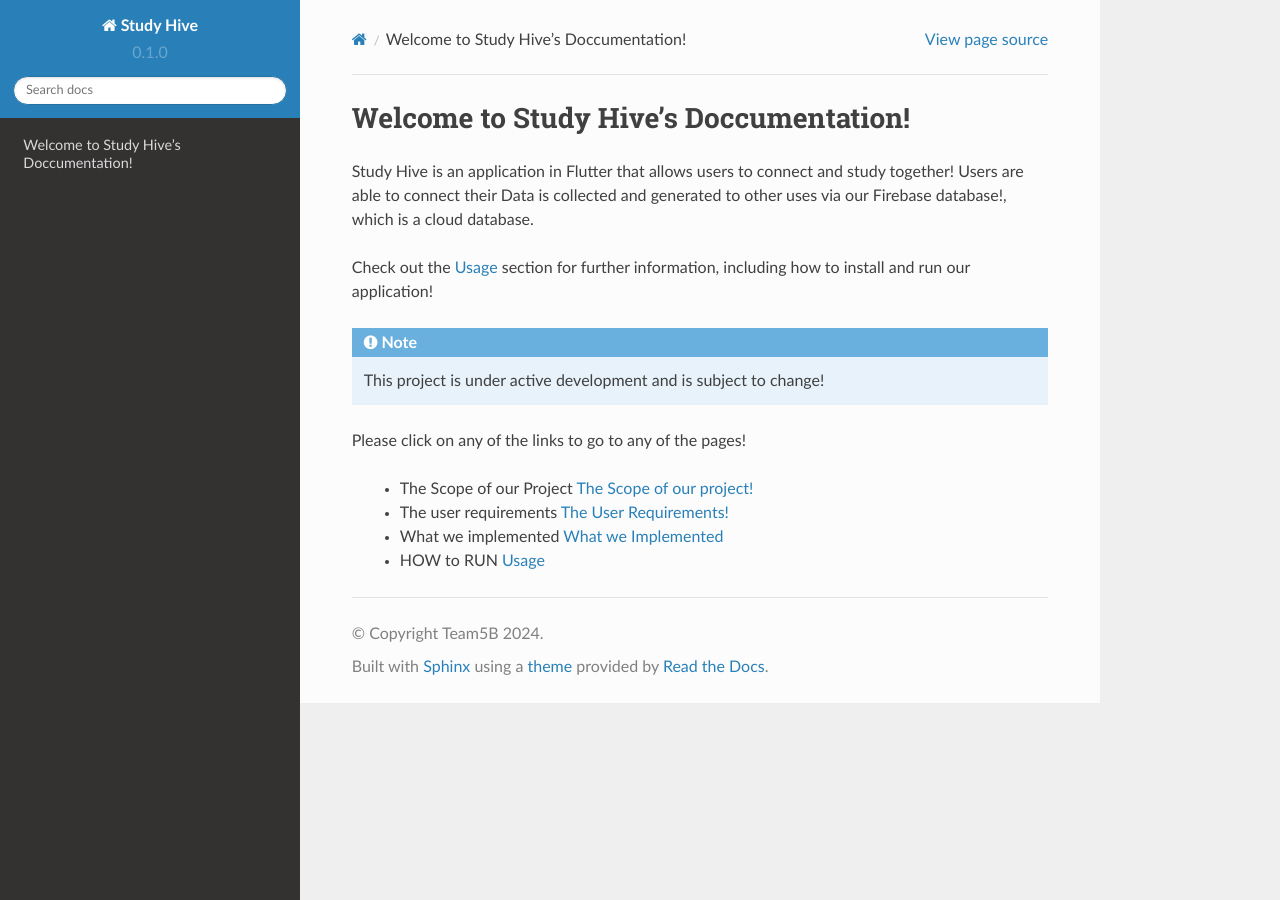
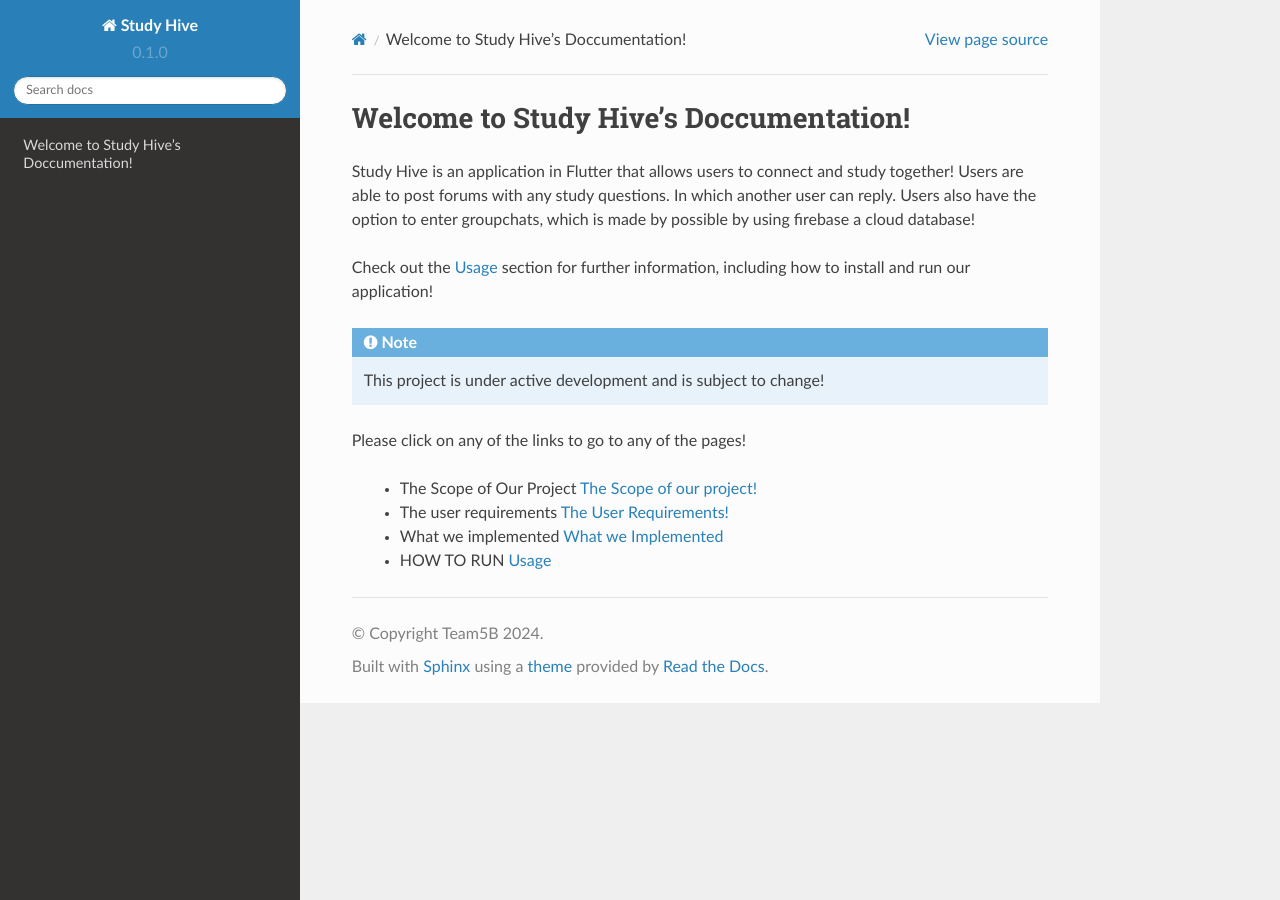
Before and after one commit to Harry-Howard/readthedocs, a Sphinx documentation site: the page built from docs/source/index.rst, in a window 1280 px wide. Built offline with Sphinx 7.4.7 and the Read the Docs theme 2.0.0, drawn with Linux system fonts in a browser that asks for light colours.

Commit message:
Update index.rst

```diff
--- a/docs/source/index.rst
+++ b/docs/source/index.rst
@@ -2,8 +2,8 @@ Welcome to Study Hive's Doccumentation!
 ===================================
 
 Study Hive is an application in Flutter that allows users to connect and study together!
-Users are able to connect their
-Data is collected and generated to other uses via our Firebase database!, which is a cloud database.
+Users are able to post forums with any study questions. In which another user can reply.
+Users also have the option to enter groupchats, which is made by possible by using firebase a cloud database!
 
 
 Check out the :doc:`usage` section for further information, including
@@ -15,10 +15,10 @@ how to install and run our application!
 
 Please click on any of the links to go to any of the pages!
 
- - The Scope of our Project :doc:`Scope`
+ - The Scope of Our Project :doc:`Scope`
 
  - The user requirements :doc:`Requirements`
 
  - What we implemented :doc:`Implementation`
 
- - HOW to RUN :doc:`usage`
+ - HOW TO RUN :doc:`usage`
```
